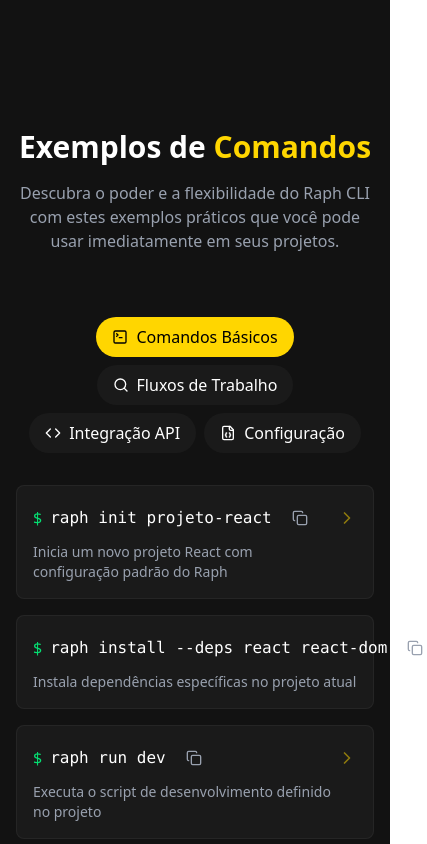
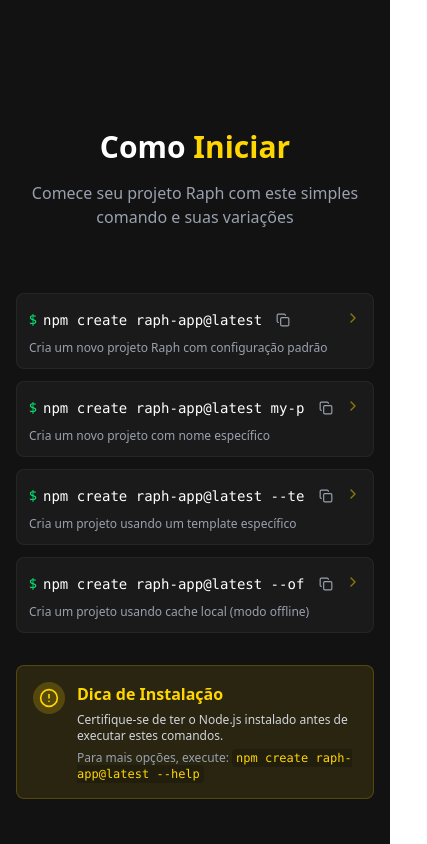
Before and after one commit to gabriellucasvh/raph, a Next.js app: page / in a window 390 px wide. Shown: the part 5260-6104 px from the top of the page, 427 px wide, since content can reach past the window. Built offline with nearby package versions, Linux system fonts and the light colour scheme.

Commit message:
refactor(CommandExamples): simplify command examples and UI
Removed the tab-based structure and streamlined the command examples to focus on project initialization. Updated the UI to be more concise and responsive, improving the user experience for new users.

```diff
--- a/src/components/CommandExamples.tsx
+++ b/src/components/CommandExamples.tsx
@@ -15,7 +15,6 @@
 import { fadeInUp } from "../utils/motion";
 
 const CommandExamples: React.FC = () => {
-    const [activeTab, setActiveTab] = useState<"basic" | "workflow" | "api" | "config">("basic");
     const [copied, setCopied] = useState<string | null>(null);
 
     const handleCopy = (text: string, id: string) => {
@@ -24,88 +23,28 @@
         setTimeout(() => setCopied(null), 2000);
     };
 
-    const tabs = [
-        { id: "basic", label: "Comandos Básicos", icon: <TerminalSquare className="w-4 h-4" /> },
-        { id: "workflow", label: "Fluxos de Trabalho", icon: <Search className="w-4 h-4" /> },
-        { id: "api", label: "Integração API", icon: <Code className="w-4 h-4" /> },
-        { id: "config", label: "Configuração", icon: <FileJson className="w-4 h-4" /> },
-    ] as const;
-
-    const commands = {
-        basic: [
+    const commands = [
         {
-                id: "basic-1",
-                command: "raph init projeto-react",
-                description: "Inicia um novo projeto React com configuração padrão do Raph",
+            id: "create-basic",
+            command: "npm create raph-app@latest",
+            description: "Cria um novo projeto Raph com configuração padrão"
         },
         {
-                id: "basic-2",
-                command: "raph install --deps react react-dom",
-                description: "Instala dependências específicas no projeto atual",
+            id: "create-with-name",
+            command: "npm create raph-app@latest my-project",
+            description: "Cria um novo projeto com nome específico"
         },
         {
-                id: "basic-3",
-                command: "raph run dev",
-                description: "Executa o script de desenvolvimento definido no projeto",
+            id: "create-with-template",
+            command: "npm create raph-app@latest --template typescript",
+            description: "Cria um projeto usando um template específico"
         },
         {
-                id: "basic-4",
-                command: "raph build --optimize",
-                description: "Compila o projeto com otimizações avançadas",
-            },
-        ],
-        workflow: [
-            {
-                id: "workflow-1",
-                command: "raph workflow init",
-                description: "Configura um novo fluxo de trabalho automatizado no projeto",
-            },
-            {
-                id: "workflow-2",
-                command: "raph workflow add lint test build",
-                description: "Adiciona etapas específicas ao fluxo de trabalho",
-            },
-            {
-                id: "workflow-3",
-                command: "raph workflow run --ci",
-                description: "Executa o fluxo de trabalho em modo de integração contínua",
-            },
-        ],
-        api: [
-            {
-                id: "api-1",
-                command: "raph api create users --crud",
-                description: "Gera um endpoint de API REST completo para entidade 'users'",
-            },
-            {
-                id: "api-2",
-                command: "raph api test --endpoint=/users",
-                description: "Executa testes automatizados no endpoint especificado",
-            },
-            {
-                id: "api-3",
-                command: "raph api deploy --prod",
-                description: "Implanta a API em ambiente de produção",
-            },
-        ],
-        config: [
-            {
-                id: "config-1",
-                command: "raph config init",
-                description: "Cria um arquivo de configuração padrão para o projeto",
-            },
-            {
-                id: "config-2",
-                command: "raph config set cache.ttl 3600",
-                description: "Define um valor específico na configuração do projeto",
-            },
-            {
-                id: "config-3",
-                command: "raph config export --format=json",
-                description: "Exporta a configuração atual para um arquivo JSON",
-            },
-        ],
-    };
+            id: "create-offline",
+            command: "npm create raph-app@latest --offline",
+            description: "Cria um projeto usando cache local (modo offline)"
+        }
+    ];
 
     return (
         <section id="commands" className="py-24 relative bg-dark/50">
@@ -126,69 +65,50 @@
                     className="text-center mb-16"
                 >
                     <h2 className="text-3xl md:text-4xl font-bold mb-4">
-                        Exemplos de <span className="text-yellow">Comandos</span>
+                        Como <span className="text-yellow">Iniciar</span>
                     </h2>
                     <p className="text-gray-400 max-w-xl mx-auto">
-                        Descubra o poder e a flexibilidade do Raph CLI com estes exemplos práticos
-                        que você pode usar imediatamente em seus projetos.
+                        Comece seu projeto Raph com este simples comando e suas variações
                     </p>
                 </motion.div>
-
-                {/* Command tabs */}
-                <div className="flex flex-wrap justify-center gap-2 mb-8">
-                    {tabs.map((tab) => (
-                        <motion.button
-                            key={tab.id}
-                            onClick={() => setActiveTab(tab.id)}
-                            className={`px-4 py-2 rounded-full flex items-center gap-2 transition-all ${activeTab === tab.id
-                                    ? "bg-yellow text-black"
-                                    : "bg-darkGray hover:bg-yellow/10"
-                                }`}
-                            whileHover={{ scale: 1.03 }}
-                            whileTap={{ scale: 0.97 }}
-                        >
-                            {tab.icon}
-                            {tab.label}
-                        </motion.button>
-                    ))}
-                </div>
 
                 {/* Command examples */}
                 <motion.div
                     initial={{ opacity: 0, y: 20 }}
                     animate={{ opacity: 1, y: 0 }}
                     transition={{ duration: 0.5 }}
-                    className="grid grid-cols-1 gap-4 max-w-3xl mx-auto"
+                    className="grid grid-cols-1 gap-3 sm:gap-4 max-w-3xl mx-auto"
                 >
-                    {commands[activeTab].map((cmd, idx) => (
+                    {commands.map((cmd, idx) => (
                         <motion.div
                             key={cmd.id}
                             initial={{ opacity: 0, y: 20 }}
                             animate={{ opacity: 1, y: 0 }}
                             transition={{ delay: idx * 0.1, duration: 0.3 }}
-                            className="bg-darkGray border border-white/5 rounded-lg p-4 hover:border-yellow/20 transition-all"
+                            className="bg-darkGray border border-white/5 rounded-lg p-3 sm:p-4 hover:border-yellow/20 transition-all"
                         >
-                            <div className="flex items-start justify-between">
-                                <div className="flex-1">
-                                    <div className="flex items-center gap-2 mb-2">
-                                        <span className="text-green-400">$</span>
-                                        <pre className="font-mono text-white overflow-x-auto py-1">{cmd.command}</pre>
+                            <div className="flex items-start justify-between gap-2">
+                                <div className="flex-1 min-w-0">
+                                    <div className="flex items-center gap-1.5 sm:gap-2 mb-1.5 sm:mb-2">
+                                        <span className="text-green-400 text-sm sm:text-base">$</span>
+                                        <pre className="font-mono text-white text-sm sm:text-base overflow-x-auto py-1">
+                                            {cmd.command}
+                                        </pre>
                                         <button
                                             onClick={() => handleCopy(cmd.command, cmd.id)}
-                                            className="ml-2 p-1 rounded hover:bg-white/5"
+                                            className="ml-1 p-1 rounded hover:bg-white/5"
                                             title="Copiar comando"
                                         >
                                             {copied === cmd.id ? (
-                                                <Check className="w-4 h-4 text-green-400" />
+                                                <Check className="w-3.5 h-3.5 sm:w-4 sm:h-4 text-green-400" />
                                             ) : (
-                                                <Copy className="w-4 h-4 text-gray-400 hover:text-white" />
+                                                <Copy className="w-3.5 h-3.5 sm:w-4 sm:h-4 text-gray-400 hover:text-white" />
                                             )}
                                         </button>
                                     </div>
-                                    <p className="text-sm text-gray-400">{cmd.description}</p>
+                                    <p className="text-xs sm:text-sm text-gray-400">{cmd.description}</p>
                                 </div>
-
-                                <ChevronRight className="w-5 h-5 text-yellow/50 mt-1.5" />
+                                <ChevronRight className="w-4 h-4 sm:w-5 sm:h-5 text-yellow/50 mt-1" />
                             </div>
                         </motion.div>
                     ))}
@@ -200,22 +120,21 @@
                     whileInView={{ opacity: 1, y: 0 }}
                     transition={{ delay: 0.3, duration: 0.5 }}
                     viewport={{ once: true }}
-                    className="mt-16 bg-yellow/10 border border-yellow/20 rounded-lg p-6 max-w-3xl mx-auto"
+                    className="mt-8 sm:mt-16 bg-yellow/10 border border-yellow/20 rounded-lg p-4 sm:p-6 max-w-3xl mx-auto"
                 >
-                    <div className="flex items-start gap-4">
-                        <div className="bg-yellow/20 p-2 rounded-full">
-                            <AlertCircle className="w-6 h-6 text-yellow" />
+                    <div className="flex items-start gap-3 sm:gap-4">
+                        <div className="bg-yellow/20 p-1.5 sm:p-2 rounded-full">
+                            <AlertCircle className="w-5 h-5 sm:w-6 sm:h-6 text-yellow" />
                         </div>
-                        <div>
-                            <h4 className="text-lg font-semibold text-yellow mb-2">Dica profissional</h4>
-                            <p className="text-gray-300">
-                                Use <code className="bg-black/20 px-1.5 py-0.5 rounded text-yellow">raph --help</code> para
-                                ver todos os comandos disponíveis, ou <code className="bg-black/20 px-1.5 py-0.5 rounded text-yellow">raph [comando] --help</code> para
-                                obter ajuda específica sobre qualquer comando.
+                        <div className="flex-1 min-w-0">
+                            <h4 className="text-base sm:text-lg font-semibold text-yellow mb-1.5 sm:mb-2">
+                                Dica de Instalação
+                            </h4>
+                            <p className="text-xs sm:text-sm text-gray-300">
+                                Certifique-se de ter o Node.js instalado antes de executar estes comandos.
                             </p>
-                            <p className="mt-2 text-gray-400">
-                                Todos os comandos também oferecem suporte a flags abreviadas. Por exemplo, <code className="bg-black/20 px-1 py-0.5 rounded text-gray-300">--verbose</code> pode
-                                ser usado como <code className="bg-black/20 px-1 py-0.5 rounded text-gray-300">-v</code>.
+                            <p className="mt-1.5 sm:mt-2 text-xs sm:text-sm text-gray-400">
+                                Para mais opções, execute: <code className="bg-black/20 px-1 py-0.5 rounded text-yellow text-xs sm:text-sm">npm create raph-app@latest --help</code>
                             </p>
                         </div>
                     </div>
```
Lines whose indentation alone changed are shown as unchanged.
